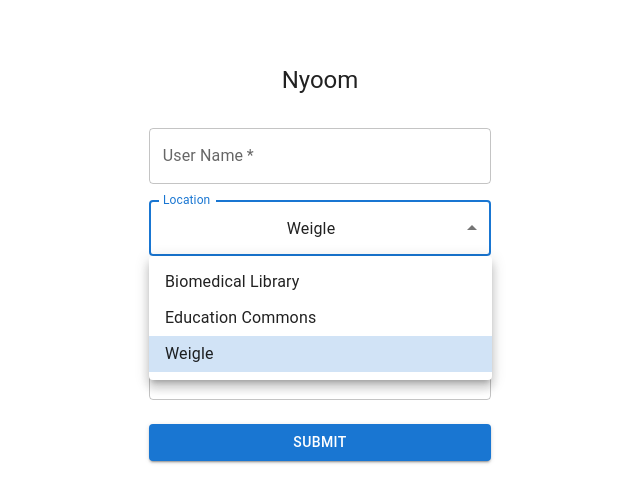
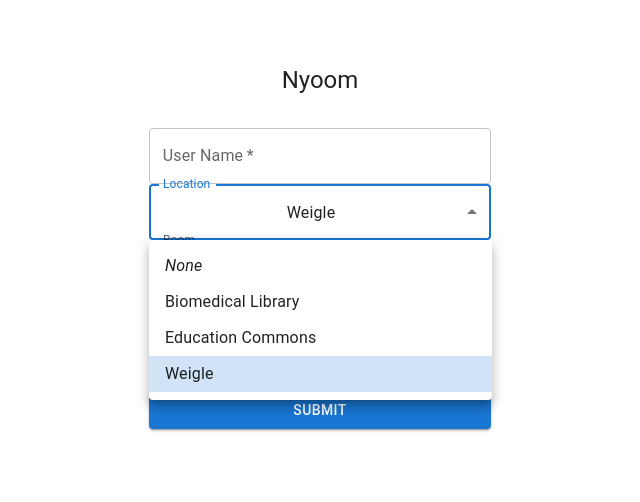
Before and after one commit to plasmas/ShareRoom, a React (Create React App) app in the folder client/: page / in a window 1280 px wide. Both pictures are taken after a click on the element "Weigle". Shown: the top 502 px of the page, without its empty margins (320-960 px from the left). Built offline with nearby package versions, Linux system fonts and the light colour scheme.

Commit message:
[react] implement location/room/datetime select

```diff
--- a/client/src/LocationSelect.js
+++ b/client/src/LocationSelect.js
@@ -7,7 +7,7 @@ import FormControl from '@mui/material/FormControl';
 // props = {studyrooms, data, onChange}
 
 const LocationSelect = props =>
-    <FormControl fullWidth sx={{ mt: 2 }}>
+    <FormControl fullWidth>
         <InputLabel id="location-select-label">Location</InputLabel>
             <Select
                 fullWidth
@@ -17,11 +17,12 @@ const LocationSelect = props =>
                 label="Location"
                 onChange={props.onChange}
             >
-                {
-                    props.studyrooms.map(
-                        loc => <MenuItem key={loc.name} value={loc.name}>{loc.name}</MenuItem>
-                    )
-                }
+            <MenuItem value=""><em>None</em></MenuItem>
+            {
+                props.studyrooms.map(
+                    loc => <MenuItem key={loc.name} value={loc.name}>{loc.name}</MenuItem>
+                )
+            }
             </Select>
     </FormControl>
 
--- a/client/src/RoomSelect.js
+++ b/client/src/RoomSelect.js
@@ -6,8 +6,9 @@ import FormControl from '@mui/material/FormControl';
 
 // props = {rooms, data, onChange}
 
-const RoomSelect = props =>
-    <FormControl fullWidth sx={{ mt: 2 }}>
+const RoomSelect = props => {
+    if (props.rooms.length === 0) return (
+        <FormControl fullWidth disabled>
         <InputLabel id="room-select-label">Room</InputLabel>
             <Select
                 fullWidth
@@ -17,12 +18,29 @@ const RoomSelect = props =>
                 label="Room"
                 onChange={props.onChange}
             >
+            <MenuItem value=""><em>None</em></MenuItem>
+            </Select>
+        </FormControl>
+    )
+    return (
+        <FormControl fullWidth>
+            <InputLabel id="room-select-label">Room</InputLabel>
+                <Select
+                    fullWidth
+                    labelId="room-select-label"
+                    id="room-select"
+                    value={props.data}
+                    label="Room"
+                    onChange={props.onChange}
+                >
                 {
                     props.rooms.map(
                         room => <MenuItem key={room} value={room}>{room}</MenuItem>
                     )
                 }
-            </Select>
-    </FormControl>
+                </Select>
+        </FormControl>
+    )
+}
 
 export default RoomSelect;
```
Also changed, not shown: client/src/DateSelect.js (added, +21 -0 lines).
